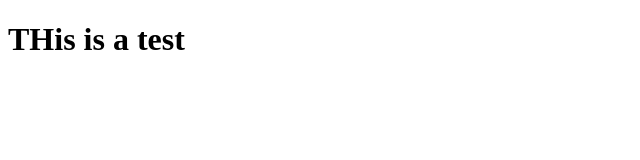
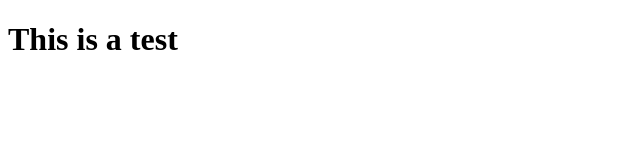
Before and after one commit to bensmith314/firstrepo, a plain HTML site: page index.html in a window 1280 px wide. Shown: the whole page, without its empty margins (0-640 px from the left). Drawn offline with Linux system fonts and the light colour scheme.

Commit message:
Fix Typo
I fixed a typo in index.html.

```diff
--- a/index.html
+++ b/index.html
@@ -4,6 +4,6 @@
 <meta charset="UTF-8"/>
 </head>
 <body>
-<h1>THis is a test</h1>
+<h1>This is a test</h1>
 </body>
 </html>
```
